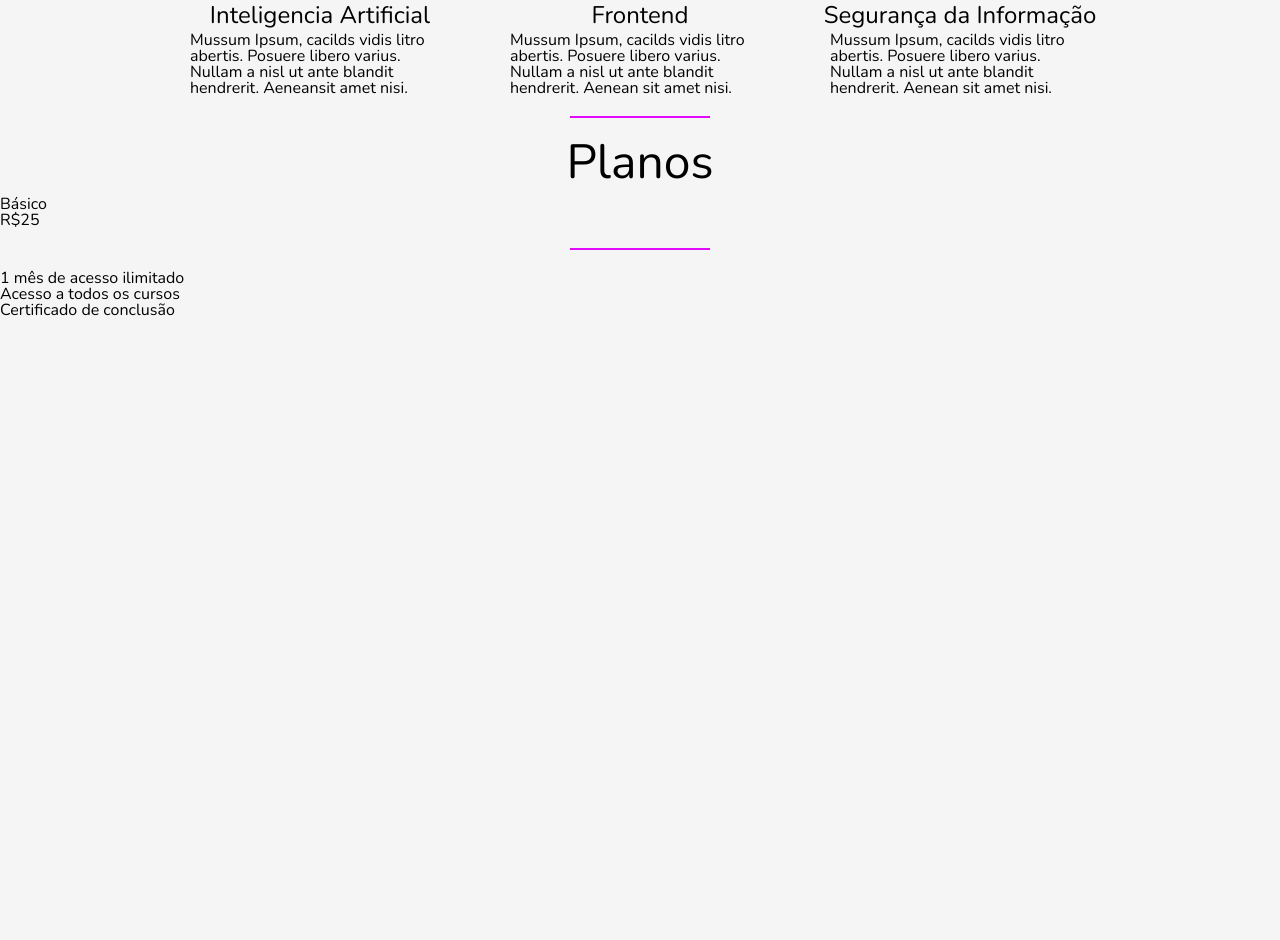
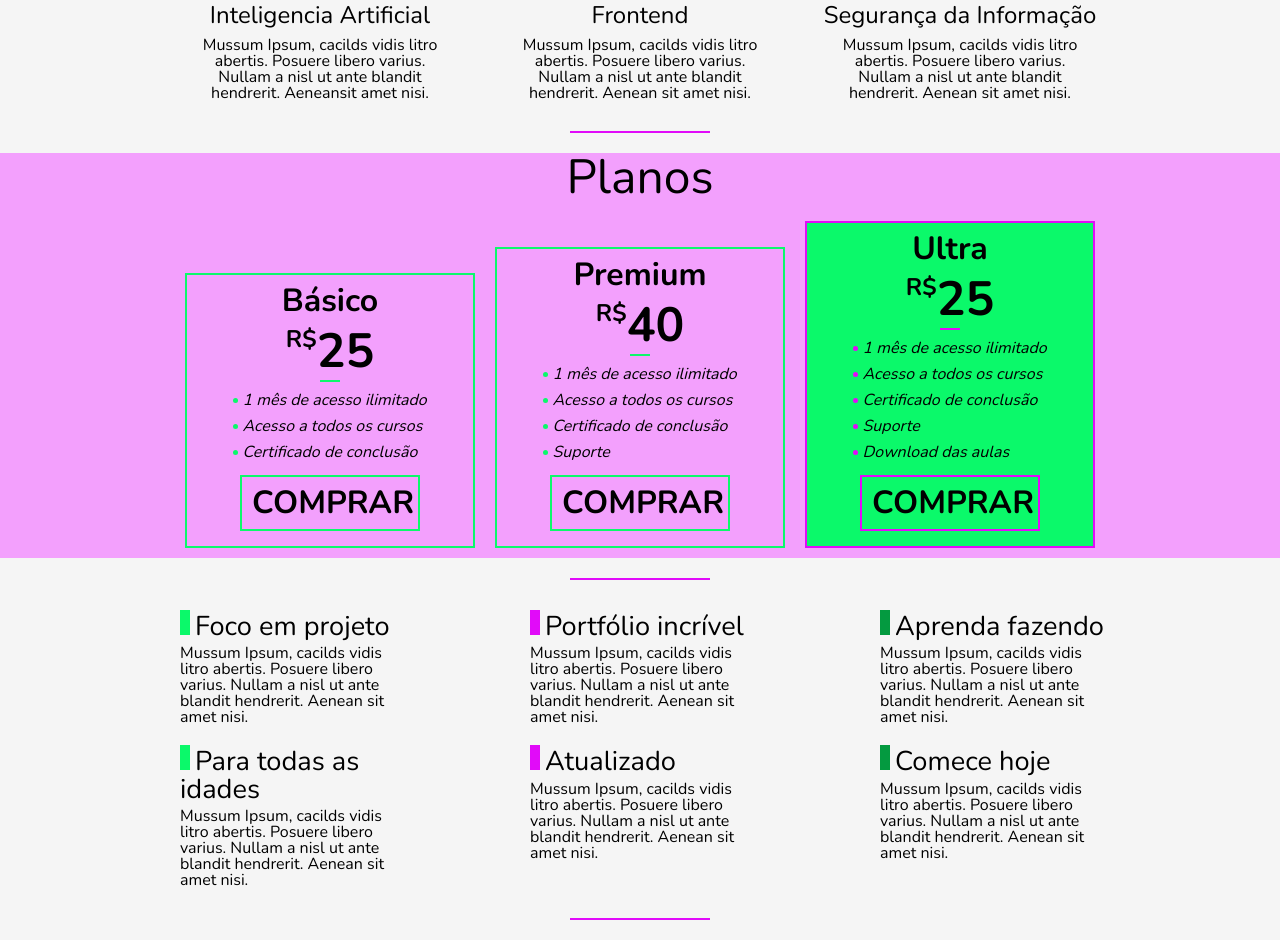
Before and after one commit to Paulodiastst/frontbox-starter-files-main, a plain HTML site: page index.html in a window 1280 px wide. Shown: the part 1107-2047 px from the top of the page. Before the commit the page ends 1428 px from the top, so only its background shows below. Drawn offline with nearby package versions, Linux system fonts and the light colour scheme.

Commit message:
Planos finalizado

```diff
--- a/css/styles.css
+++ b/css/styles.css
@@ -107,8 +107,8 @@ img {
 
 .nav__link {
 	padding: 20px 10px;
+}
 
-}
 /**********************************/
 /* 3. Header
 /**********************************/
@@ -152,30 +152,175 @@ img {
 	max-width: 960px;
 	margin: 0 auto;
 }
-
 .cursos-c {
 	display: flex;
 	flex-wrap: wrap;
 }
-
 .curso {
 	width: 280px;
 	margin: 0 20px;
 }
-
 .curso__titulo {
 	font-size: 1.5rem;
 	text-align: center;
 	margin: 10px 0 5px 0;
+}
+.curso__descricao {
+	text-align: center;
+	margin: 10px auto;
 }
 
 /**********************************/
 /* 6. Planos
 /**********************************/
 
+.planos {
+	background-color: var(--clr-pink-light);
+}
+
+.planos-c {
+	max-width: 960px;
+	margin: 0 auto;
+	display: flex;
+	flex-wrap: wrap;
+	justify-content: center;
+	align-items: flex-end;
+}
+
+.plano {
+	width: 290px;
+	margin: 10px;
+	border: 2px solid var(--clr-green-light);
+}
+
+.plano__titulo {
+	font-size: 2rem;
+	font-weight: bold;
+	text-align: center;
+	margin: 10px auto;
+}
+
+.plano__preco {
+	font-size: 3rem;
+	display: block;
+	text-align: center;
+	font-weight: bold;
+}
+
+.plano__preco sup {
+	position: relative;
+	font-size: 1.5rem;
+	top: -20px;
+}
+.plano__divisor {
+	background-color: var(--clr-green-light);
+	width: 20px;
+	margin: 5px auto;
+}
+
+.plano-lista {
+	max-width: 195px;
+	margin: 0 auto;
+}
+
+.plano-lista__item {
+	margin: 10px 0;
+	font-style: italic;
+	display: flex;
+	align-items: center;
+}
+
+.plano-lista__item::before {
+	content: "";
+	display: block;
+	width: 5px;
+	height: 5px;
+	background-color: var(--clr-green-light);
+	border-radius: 5px;
+	margin-right: 5px;
+}
+
+.plano__btn-comprar {
+	display: block;
+	max-width: 180px;
+	font-size: 2rem;
+	font-weight: bold;
+	margin: 15px auto;
+	padding: 10px;
+	text-align: center;
+	text-transform: uppercase;
+	border: 2px solid var(--clr-green-light);
+}
+
+.plano:last-child {
+	background-color: var(--clr-green-light);
+}
+
+.plano:last-child, .plano:last-child .plano__btn-comprar {
+	border: 2px solid var(--clr-pink-dark);
+}
+
+.plano:last-child .plano-lista__item::before, .plano:last-child .plano__divisor {
+	background: var(--clr-pink-dark);
+}
+
+@media (max-width:800px) {
+	.plano:nth-child(3) {
+		order: -2;
+	}
+
+	.plano:nth-child(2) {
+		order: -1;
+	}
+}
 /**********************************/
 /* 7. Vantagens
 /**********************************/
+
+	.vantagens {
+		max-width: 960px;
+		margin: 0 auto;
+		display: flex;
+		flex-wrap: wrap;
+		justify-content: space-between;
+	}
+
+	.vantagem {
+		max-width: 240px;
+		margin: 10px;
+	}
+
+	.vantagem__titulo {
+		font-size: 1.7rem;
+		margin-bottom: 5px;
+		margin-left: 10px;
+	}
+
+	.vantagem__titulo::before {
+		content: "";
+		display: inline-block;
+		width: 10px;
+		height: 25px;
+		margin-right: 5px;
+	}
+
+	.vantagem:nth-of-type(3n+1) .vantagem__titulo::before {
+		background: var(--clr-green-light);
+	}
+
+	.vantagem:nth-of-type(3n+2) .vantagem__titulo::before {
+		background: var(--clr-pink-dark);
+	}
+
+	.vantagem:nth-of-type(3n+3) .vantagem__titulo::before {
+		background: var(--clr-green-dark);
+	}
+
+	@media (max-width: 800px) {
+		.vantagem {
+			max-width: 220px;
+		}
+	}
 
 /**********************************/
 /* 8. Newsletter
--- a/index.html
+++ b/index.html
@@ -77,7 +77,7 @@
 			<div class="curso">
 				<img src="img/seguranca.png" alt="Segurança da Informação" class="curso__img">
 				<h3 class="curso__titulo">Segurança da Informação</h3>
-				<p class="cursos__descricao">
+				<p class="curso__descricao">
 					Mussum Ipsum, cacilds vidis litro abertis. Posuere libero varius. Nullam a nisl ut ante blandit hendrerit. Aenean sit amet nisi.
 				</p>
 			</div> <!-- cursos -->
@@ -93,14 +93,95 @@
 					<h2 class="plano__titulo">Básico</h2>
 					<span class="plano__preco"><sup>R$</sup>25</span>
 					<hr class="plano__divisor">
-				<ul class="planop-lista">
+					<ul class="plano-lista">
 						<li class="plano-lista__item">1 mês de acesso ilimitado</li>
 						<li class="plano-lista__item">Acesso a todos os cursos</li>
 						<li class="plano-lista__item">Certificado de conclusão</li>
-				</ul> <!-- plano-lista -->
+					</ul>
+					<a href="#" class="plano__btn-comprar">Comprar</a>
+				</div>
+
+				<div class="plano">
+					<h2 class="plano__titulo">Premium</h2>
+					<span class="plano__preco"><sup>R$</sup>40</span>
+					<hr class="plano__divisor">
+					<ul class="plano-lista">
+						<li class="plano-lista__item">1 mês de acesso ilimitado</li>
+						<li class="plano-lista__item">Acesso a todos os cursos</li>
+						<li class="plano-lista__item">Certificado de conclusão</li>
+						<li class="plano-lista__item">Suporte</li>
+					</ul>
+					<a href="#" class="plano__btn-comprar">Comprar</a>
+				</div>
+
+				<div class="plano">
+					<h2 class="plano__titulo">Ultra</h2>
+					<span class="plano__preco"><sup>R$</sup>25</span>
+					<hr class="plano__divisor">
+					<ul class="plano-lista">
+						<li class="plano-lista__item">1 mês de acesso ilimitado</li>
+						<li class="plano-lista__item">Acesso a todos os cursos</li>
+						<li class="plano-lista__item">Certificado de conclusão</li>
+						<li class="plano-lista__item">Suporte</li>
+						<li class="plano-lista__item">Download das aulas</li>
+					</ul>
+					<a href="#" class="plano__btn-comprar">Comprar</a>
 				</div> <!-- plano -->
 			</div> <!-- planos-c -->
 	</section>
 
+	<hr>
+
+	<section class="vantagens" id="vantagens">
+		<div class="vantagem">
+			<h2 class="vantagem__titulo">Foco em projeto</h2>
+			<p class="vantagem__descricao">Mussum Ipsum, cacilds vidis litro abertis. Posuere libero varius. Nullam a nisl
+				ut ante blandit hendrerit. Aenean sit
+				amet nisi.</p>
+		</div>
+
+		<div class="vantagem">
+			<h2 class="vantagem__titulo">Portfólio incrível</h2>
+			<p class="vantagem__descricao">Mussum Ipsum, cacilds vidis litro abertis. Posuere libero varius. Nullam a nisl
+				ut
+				ante blandit hendrerit. Aenean sit
+				amet nisi.</p>
+		</div>
+
+		<div class="vantagem">
+			<h2 class="vantagem__titulo">Aprenda fazendo</h2>
+			<p class="vantagem__descricao">Mussum Ipsum, cacilds vidis litro abertis. Posuere libero varius. Nullam a nisl
+				ut
+				ante blandit hendrerit. Aenean sit
+				amet nisi.</p>
+		</div>
+
+		<div class="vantagem">
+			<h2 class="vantagem__titulo">Para todas as idades</h2>
+			<p class="vantagem__descricao">Mussum Ipsum, cacilds vidis litro abertis. Posuere libero varius. Nullam a nisl
+				ut
+				ante blandit hendrerit. Aenean sit
+				amet nisi.</p>
+		</div>
+
+		<div class="vantagem">
+			<h2 class="vantagem__titulo">Atualizado</h2>
+			<p class="vantagem__descricao">Mussum Ipsum, cacilds vidis litro abertis. Posuere libero varius. Nullam a nisl
+				ut
+				ante blandit hendrerit. Aenean sit
+				amet nisi.</p>
+		</div>
+
+		<div class="vantagem">
+			<h2 class="vantagem__titulo">Comece hoje</h2>
+			<p class="vantagem__descricao">Mussum Ipsum, cacilds vidis litro abertis. Posuere libero varius. Nullam a nisl
+				ut
+				ante blandit hendrerit. Aenean sit
+				amet nisi.</p>
+		</div> <!-- vanatagem -->
+	</section> <!-- vantagens -->
+
+	<hr>
+
 </body>
 </html>
```
Lines whose indentation alone changed are shown as unchanged.
